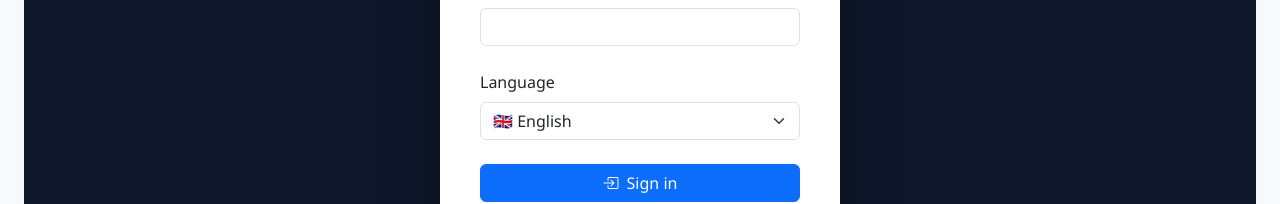
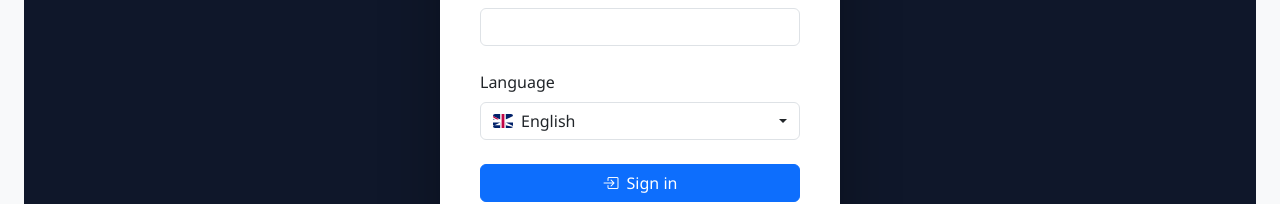
Before and after one commit to rguziy/billcore, a Next.js app in the folder web/: page /login in a window 1280 px wide. Shown: the part 428-632 px from the top of the page. Built offline with nearby package versions, Linux system fonts and the light colour scheme.

Commit message:
Added flags for language selection

```diff
--- a/web/app/_components/Header.tsx
+++ b/web/app/_components/Header.tsx
@@ -5,20 +5,29 @@ import { useRouter, usePathname } from "next/navigation";
 import { getUser, clearAuth } from "@/lib/auth";
 import { authApi } from "@/lib/api";
 import { useLang } from "./LangProvider";
-import { t, SUPPORTED_LANGUAGES, LANGUAGE_FLAGS } from "@/lib/i18n";
+import { t, SUPPORTED_LANGUAGES, BRITISH_FLAG, UKRAINIAN_FLAG } from "@/lib/i18n";
 import type { AuthUser } from "@/lib/auth";
 
 export default function Header() {
-  const router   = useRouter();
+  const router = useRouter();
   const pathname = usePathname();
   const { lang, setLang } = useLang();
   const [user, setUser] = useState<AuthUser | null>(null);
   const [mounted, setMounted] = useState(false);
 
+  const [dropdownOpen, setDropdownOpen] = useState(false);
+
   useEffect(() => {
     setMounted(true);
     setUser(getUser());
   }, [pathname]);
+
+  useEffect(() => {
+    if (!dropdownOpen) return;
+    const closeDropdown = () => setDropdownOpen(false);
+    window.addEventListener("click", closeDropdown);
+    return () => window.removeEventListener("click", closeDropdown);
+  }, [dropdownOpen]);
 
   const logout = () => {
     clearAuth();
@@ -27,6 +36,7 @@ export default function Header() {
 
   const handleLanguageChange = async (newLang: string) => {
     setLang(newLang as typeof lang);
+    setDropdownOpen(false);
     try {
       await authApi.setLanguage(newLang);
     } catch (e) {
@@ -60,19 +70,53 @@ export default function Header() {
       </div>
 
       <div style={{ display: "flex", alignItems: "center", gap: "1rem" }}>
-        <select
-          className="form-select form-select-sm"
-          value={lang}
-          onChange={(e) => handleLanguageChange(e.target.value)}
-          style={{ width: "140px", fontSize: "0.875rem" }}
-          title={t("language.select", lang)}
-        >
-          {SUPPORTED_LANGUAGES.map((l) => (
-            <option key={l} value={l}>
-              {LANGUAGE_FLAGS[l]} {t(`language.${l}`, lang)}
-            </option>
-          ))}
-        </select>
+
+        <div className="dropdown" onClick={(e) => e.stopPropagation()} style={{ width: "140px" }}>
+          <button
+            className="form-control form-control-sm text-start d-flex align-items-center justify-content-between dropdown-toggle"
+            type="button"
+            onClick={() => setDropdownOpen(!dropdownOpen)}
+            style={{ cursor: "pointer", fontSize: "0.875rem" }}
+            title={t("language.select", lang)}
+          >
+            <span className="d-flex align-items-center gap-2">
+              <img
+                src={lang === "uk" ? UKRAINIAN_FLAG : BRITISH_FLAG}
+                alt={lang}
+                style={{ width: "18px", height: "13px", objectFit: "cover", borderRadius: "1px" }}
+              />
+              <span>{t(`language.${lang}`, lang)}</span>
+            </span>
+          </button>
+
+          <ul
+            className={`dropdown-menu dropdown-menu-end shadow-sm ${dropdownOpen ? "show" : ""}`}
+            style={{
+              display: dropdownOpen ? "block" : "none",
+              position: "absolute",
+              zIndex: 1000,
+              fontSize: "0.875rem",
+              minWidth: "140px"
+            }}
+          >
+            {SUPPORTED_LANGUAGES.map((l) => (
+              <li key={l}>
+                <button
+                  className={`dropdown-item d-flex align-items-center gap-2 ${lang === l ? "active" : ""}`}
+                  type="button"
+                  onClick={() => handleLanguageChange(l)}
+                >
+                  <img
+                    src={l === "uk" ? UKRAINIAN_FLAG : BRITISH_FLAG}
+                    alt={l}
+                    style={{ width: "18px", height: "13px", objectFit: "cover", borderRadius: "1px" }}
+                  />
+                  <span>{t(`language.${l}`, lang)}</span>
+                </button>
+              </li>
+            ))}
+          </ul>
+        </div>
 
         <button className="btn btn-sm btn-outline-secondary" onClick={logout}>
           <i className="bi bi-box-arrow-right me-1" />{t("header.logout", lang)}
--- a/web/app/login/page.tsx
+++ b/web/app/login/page.tsx
@@ -4,7 +4,7 @@ import { useState, useEffect } from "react";
 import { useRouter } from "next/navigation";
 import { authApi } from "@/lib/api";
 import { saveAuth, defaultPath, setPreferredLanguage } from "@/lib/auth";
-import { useLanguage, setLanguage, t, SUPPORTED_LANGUAGES, LANGUAGE_FLAGS, type Language } from "@/lib/i18n";
+import { useLanguage, setLanguage, t, SUPPORTED_LANGUAGES, BRITISH_FLAG, UKRAINIAN_FLAG, type Language } from "@/lib/i18n";
 
 export default function LoginPage() {
   const router = useRouter();
@@ -14,12 +14,21 @@ export default function LoginPage() {
   const [lang, setLang] = useState<Language>("en");
   const [mounted, setMounted] = useState(false);
 
+  const [dropdownOpen, setDropdownOpen] = useState(false);
+
   useEffect(() => {
     setMounted(true);
     const prefLang = (useLanguage() as Language) || "en";
     setLang(prefLang);
     document.documentElement.lang = prefLang;
   }, []);
+
+  useEffect(() => {
+    if (!dropdownOpen) return;
+    const closeDropdown = () => setDropdownOpen(false);
+    window.addEventListener("click", closeDropdown);
+    return () => window.removeEventListener("click", closeDropdown);
+  }, [dropdownOpen]);
 
   const submit = async () => {
     if (!form.username || !form.password) {
@@ -46,11 +55,11 @@ export default function LoginPage() {
     if (e.key === "Enter") submit();
   };
 
-  const handleLanguageChange = (newLang: string) => {
-    const language = newLang as Language;
-    setLang(language);
-    setLanguage(language);
-    document.documentElement.lang = language;
+  const handleLanguageChange = (newLang: Language) => {
+    setLang(newLang);
+    setLanguage(newLang);
+    document.documentElement.lang = newLang;
+    setDropdownOpen(false);
   };
 
   if (!mounted) return null;
@@ -100,19 +109,48 @@ export default function LoginPage() {
           />
         </div>
 
-        <div className="mb-4">
+        <div className="mb-4 position-relative">
           <label className="form-label">{t("language.select", lang)}</label>
-          <select
-            className="form-select"
-            value={lang}
-            onChange={(e) => handleLanguageChange(e.target.value)}
-          >
-            {SUPPORTED_LANGUAGES.map((l) => (
-              <option key={l} value={l}>
-                {LANGUAGE_FLAGS[l]} {t(`language.${l}`, lang)}
-              </option>
-            ))}
-          </select>
+
+          <div className="dropdown" onClick={(e) => e.stopPropagation()}>
+            <button
+              className="form-control text-start d-flex align-items-center justify-content-between dropdown-toggle"
+              type="button"
+              onClick={() => setDropdownOpen(!dropdownOpen)}
+              style={{ cursor: "pointer" }}
+            >
+              <span className="d-flex align-items-center gap-2">
+                <img
+                  src={lang === "uk" ? UKRAINIAN_FLAG : BRITISH_FLAG}
+                  alt={lang}
+                  style={{ width: "20px", height: "14px", objectFit: "cover", borderRadius: "2px" }}
+                />
+                <span>{t(`language.${lang}`, lang)}</span>
+              </span>
+            </button>
+
+            <ul
+              className={`dropdown-menu w-100 shadow-sm ${dropdownOpen ? "show" : ""}`}
+              style={{ display: dropdownOpen ? "block" : "none", position: "absolute", zIndex: 1000 }}
+            >
+              {SUPPORTED_LANGUAGES.map((l) => (
+                <li key={l}>
+                  <button
+                    className={`dropdown-item d-flex align-items-center gap-2 ${lang === l ? "active" : ""}`}
+                    type="button"
+                    onClick={() => handleLanguageChange(l as Language)}
+                  >
+                    <img
+                      src={l === "uk" ? UKRAINIAN_FLAG : BRITISH_FLAG}
+                      alt={l}
+                      style={{ width: "20px", height: "14px", objectFit: "cover", borderRadius: "2px" }}
+                    />
+                    <span>{t(`language.${l}`, lang)}</span>
+                  </button>
+                </li>
+              ))}
+            </ul>
+          </div>
         </div>
 
         <button
```
Also changed, not shown: web/lib/i18n.ts (+3 -0 lines), 1 other file (tests, documents, lock files or other folders).
